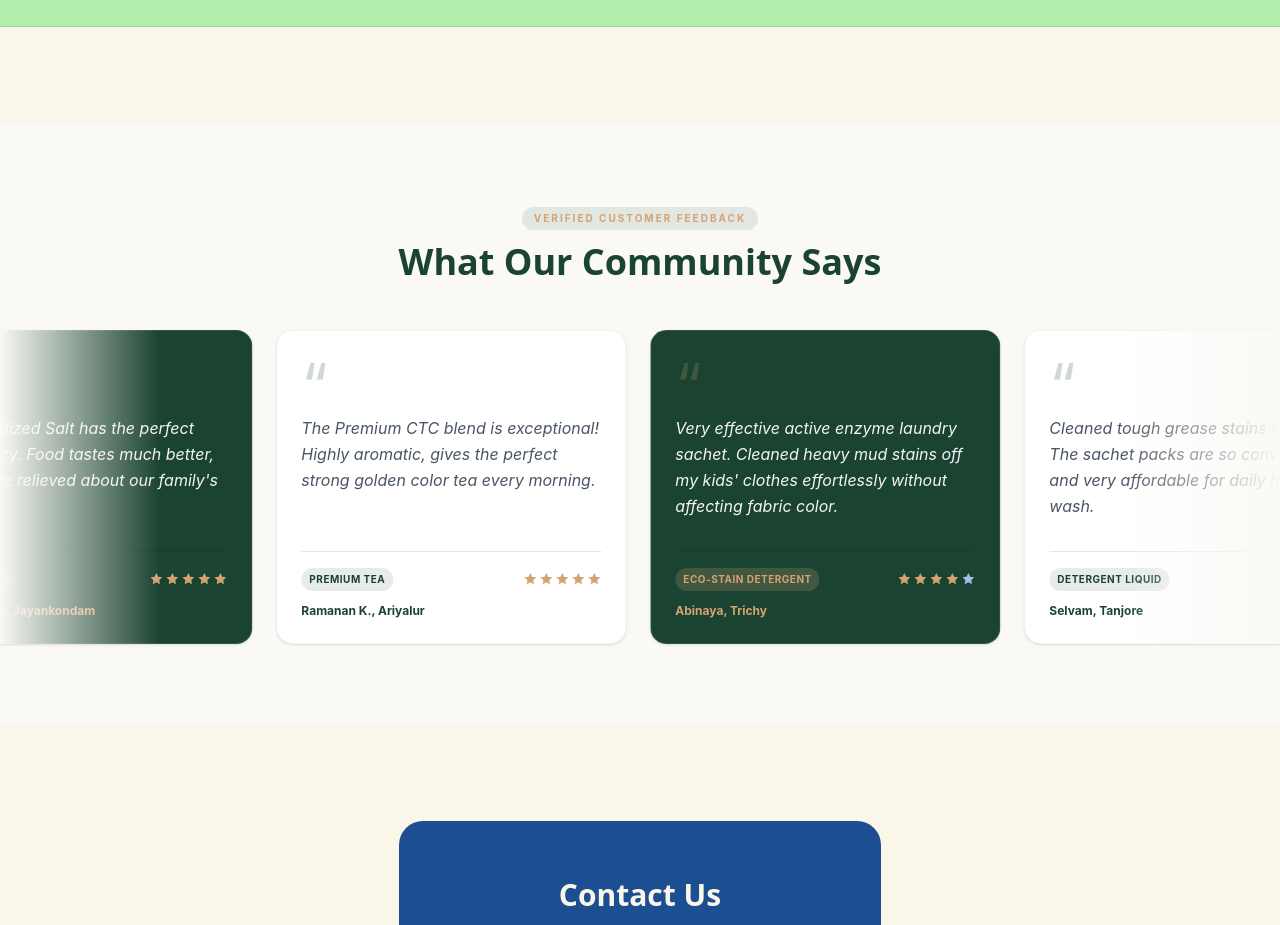
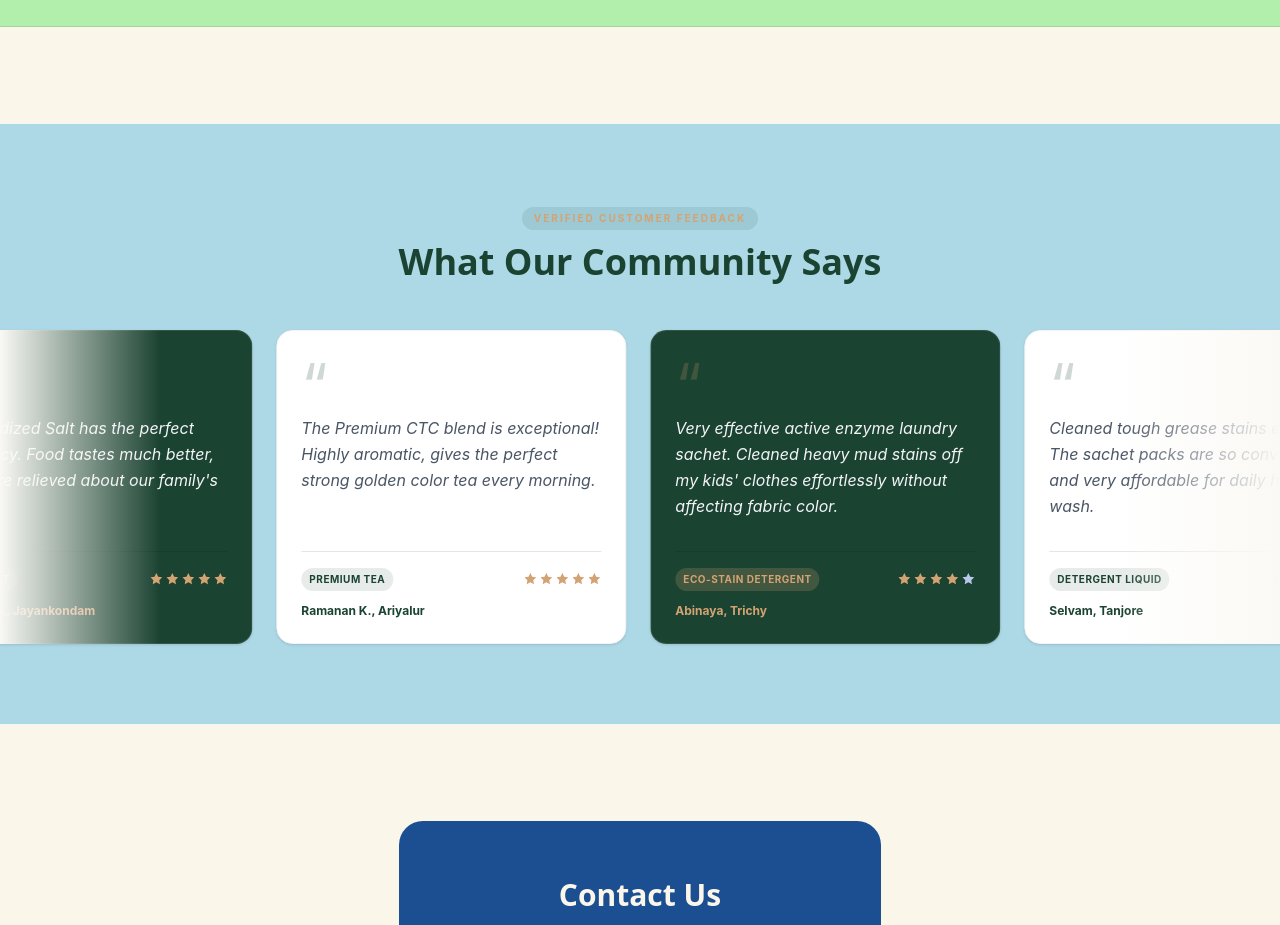
Before and after one commit to BrundhaDharani/benefit-llp, a React (Vite) app: page / in a window 1280 px wide. Shown: the part 2273-3198 px from the top of the page. Built offline with nearby package versions, Linux system fonts and the light colour scheme.

Commit message:
colous changes

```diff
--- a/src/components/home/Hero.tsx
+++ b/src/components/home/Hero.tsx
@@ -8,7 +8,7 @@ const WHATSAPP_NUMBER = "919876543210";
 const WHATSAPP_MESSAGE = encodeURIComponent("Hi! I'd like to place an order with Benefit LLP.");
 
 // brand tokens
-const teal = "#12695A";
+const teal = "hsl(170, 71%, 24%)";
 const tealDark = "#0B463C";
 const gold = "#C98A2C";
 
--- a/src/components/home/Reviews.tsx
+++ b/src/components/home/Reviews.tsx
@@ -42,7 +42,7 @@ const Stars = ({ rating, uniqueId }: { rating: number; uniqueId: string }) => (
           <defs>
             <linearGradient id={gradientId}>
               <stop offset={`${fill * 100}%`} stopColor="#d4a373" />
-              <stop offset={`${fill * 100}%`} stopColor="#a8bde9" />
+              <stop offset={`${fill * 100}%`} stopColor="hsl(220, 55%, 82%)" />
             </linearGradient>
           </defs>
           <path fill={`url(#${gradientId})`} d="M10 1.5l2.6 5.3 5.8.8-4.2 4.1 1 5.8L10 14.8l-5.2 2.7 1-5.8L1.6 7.6l5.8-.8L10 1.5Z" />
@@ -56,7 +56,7 @@ export default function Reviews() {
   const displayReviews = [...REVIEWS, ...REVIEWS, ...REVIEWS];
 
   return (
-    <section id="reviews" className="bg-[#faf9f5] py-20 overflow-hidden border-t border-b border-gray-100 relative">
+    <section id="reviews" className="bg-[lightblue] py-20 overflow-hidden border-t border-b border-gray-100 relative">
       <style>{`
         @keyframes marquee { 0% { transform: translateX(0); } 100% { transform: translateX(-50%); } }
         .animate-marquee { display: flex; animation: marquee 40s linear infinite; }
```
